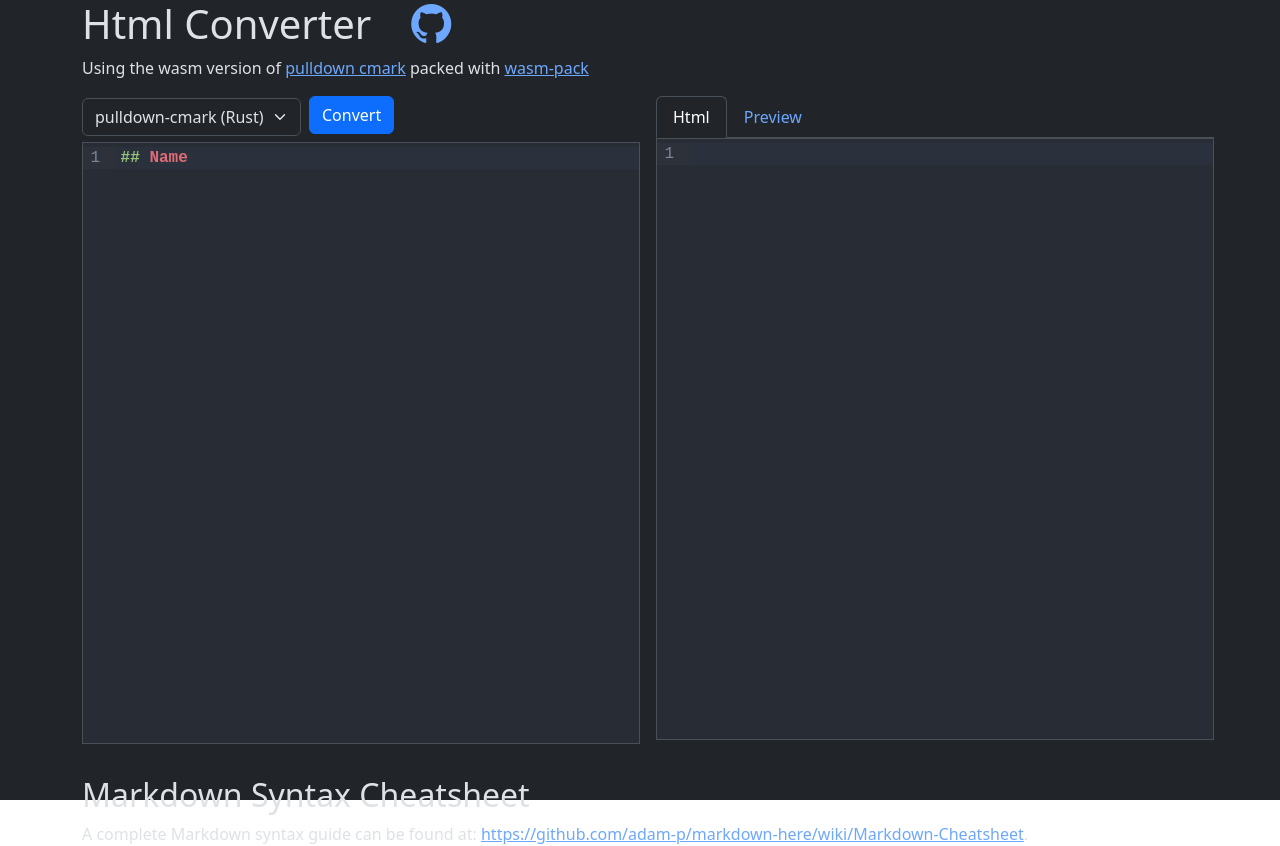
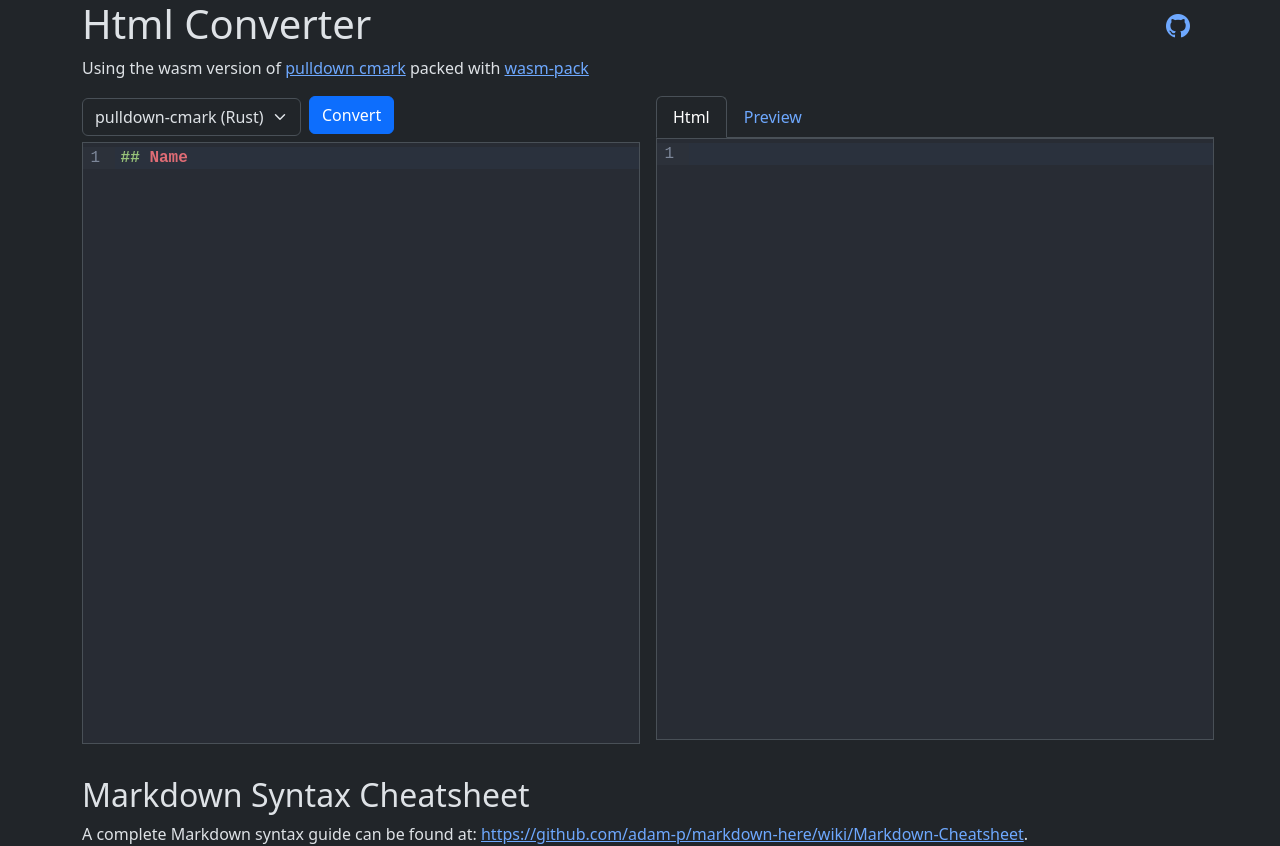
Before and after one commit to weixu365/html-converter, a React (Vite) app: page / in a window 1280 px wide. Built offline with nearby package versions, Linux system fonts and the light colour scheme.

Commit message:
Change style for repo link

```diff
--- a/frontend/App.css
+++ b/frontend/App.css
@@ -24,3 +24,7 @@ select.select-library {
     height: 600px;
     overflow: auto;
 }
+
+.links {
+    font-size: 1.5em;
+}
--- a/frontend/App.tsx
+++ b/frontend/App.tsx
@@ -59,10 +59,13 @@ export function App(){
 
   return (
     <div>
-      <h1>
-        Html Converter
-        <span className="repository"><a href="https://github.com/weixu365/html-converter"><i className="bi bi-github"></i></a></span>
-      </h1>
+      <div className="position-relative">
+        <h1>Html Converter</h1>
+
+        <span className="links position-absolute top-0 end-0 m-2">
+          <a href="https://github.com/weixu365/html-converter"><i className="bi bi-github"></i></a>
+        </span>
+      </div>
       <div>
         Using the wasm version of <a href="https://github.com/raphlinus/pulldown-cmark">pulldown cmark</a> packed
         with <a href="https://github.com/rustwasm/wasm-pack">wasm-pack</a>
--- a/index.html
+++ b/index.html
@@ -14,6 +14,6 @@
     </script>
   </head>
   <body>
-    <div id="app" class="container vh-100"></div>
+    <div id="app" class="container"></div>
   </body>
 </html>
```
